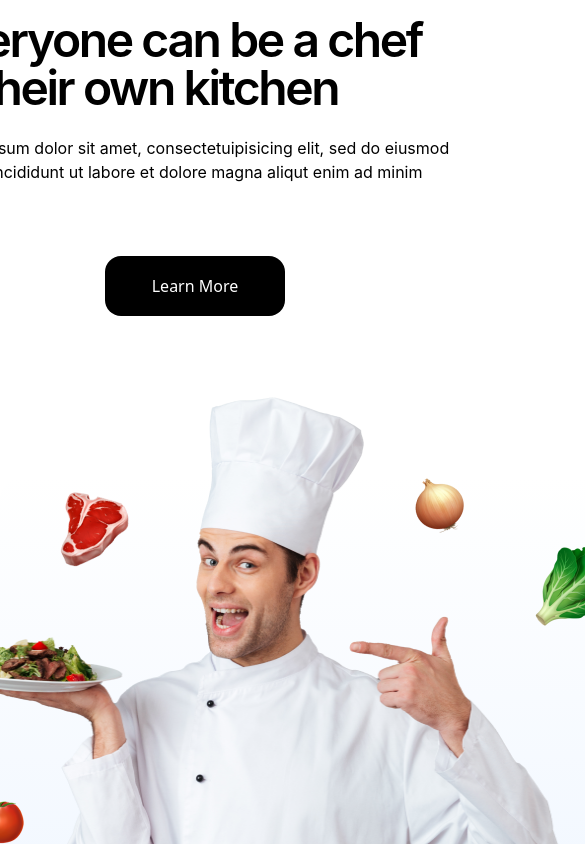
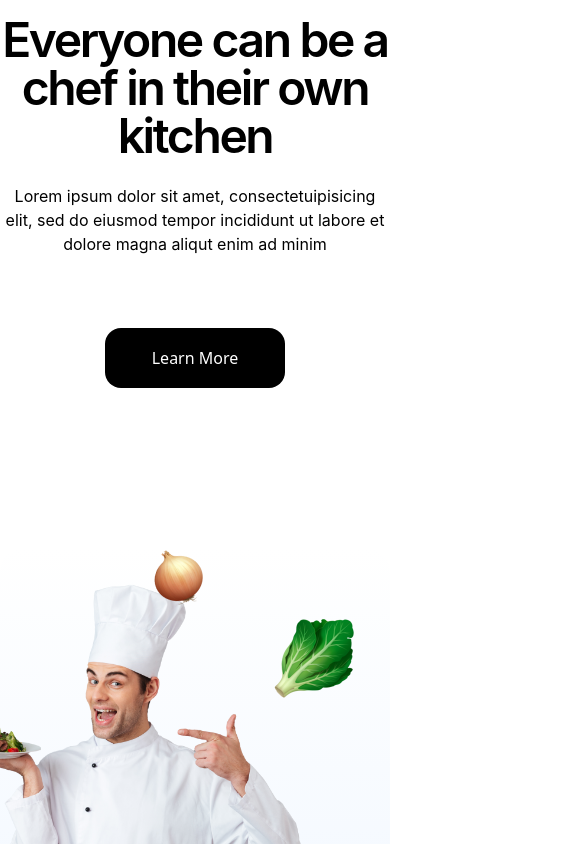
Before and after one commit to foodieland-project/foodieland-frontend, a React (Create React App) app: page / in a window 390 px wide. Shown: the part 5300-6144 px from the top of the page, 585 px wide, since content can reach past the window. Built offline with nearby package versions, Linux system fonts and the light colour scheme.

Commit message:
fixed cooker responsive bug

```diff
--- a/src/components/BasicComponents/cooker/index.tsx
+++ b/src/components/BasicComponents/cooker/index.tsx
@@ -10,12 +10,12 @@ function Cooker() {
     return (
         <div className='flex lg:justify-around xl:flex-row 2sm:flex-col md:justify-center 2sm:justify-center md:items-center'>
             <div className="flex flex-col 2sm:mb-40 justify-center items-center" >
-                <p className="font-inter font-semibold text-5xl w-[526px]  tracking-tighter mb-[24px] sm:text-center" >Everyone can be a chef in their own kitchen</p>
-                <p className="font-inter font-normal text-base w-[526px] mb-[72px]" >Lorem ipsum dolor sit amet, consectetuipisicing elit, sed do eiusmod tempor incididunt ut labore et dolore magna aliqut enim ad minim </p>
+                <p className="font-inter font-semibold text-5xl w-auto md:w-[526px]  tracking-tighter mb-[24px] text-center xl:text-left" >Everyone can be a chef in their own kitchen</p>
+                <p className="font-inter font-normal text-base w-auto md:w-[526px] mb-[72px] text-center xl:text-left" >Lorem ipsum dolor sit amet, consectetuipisicing elit, sed do eiusmod tempor incididunt ut labore et dolore magna aliqut enim ad minim </p>
                 <button className="flex justify-center items-center w-[180px] h-[60px] bg-black text-white rounded-2xl" >Learn More</button>
             </div>
-            <div className='w-[651px] h-[500px] bg-gradient-to-b from-white to-blue-50 relative rounded-3xl'>
-                <img className="absolute bottom-0 right-20 h-[597px] W-[660px]" src="images/cooker/image-220.png" alt="" />
+            <div className='w-auto md:w-[651px] h-[500px] bg-gradient-to-b from-white to-blue-50 relative rounded-3xl'>
+                <img className="absolute object-contain bottom-0 right-20 h-[597px] W-[660px]" src="images/cooker/image-220.png" alt="" />
                 <img className="absolute top-80 right-[626px]" src="images/cooker/image-27.png" alt="" />
                 <img className="absolute top-[70px] right-[36px]" src="images/cooker/image-20.png" alt="" />
                 <img className="absolute right-[510px]" src="images/cooker/image-21.png" alt="" />
```
